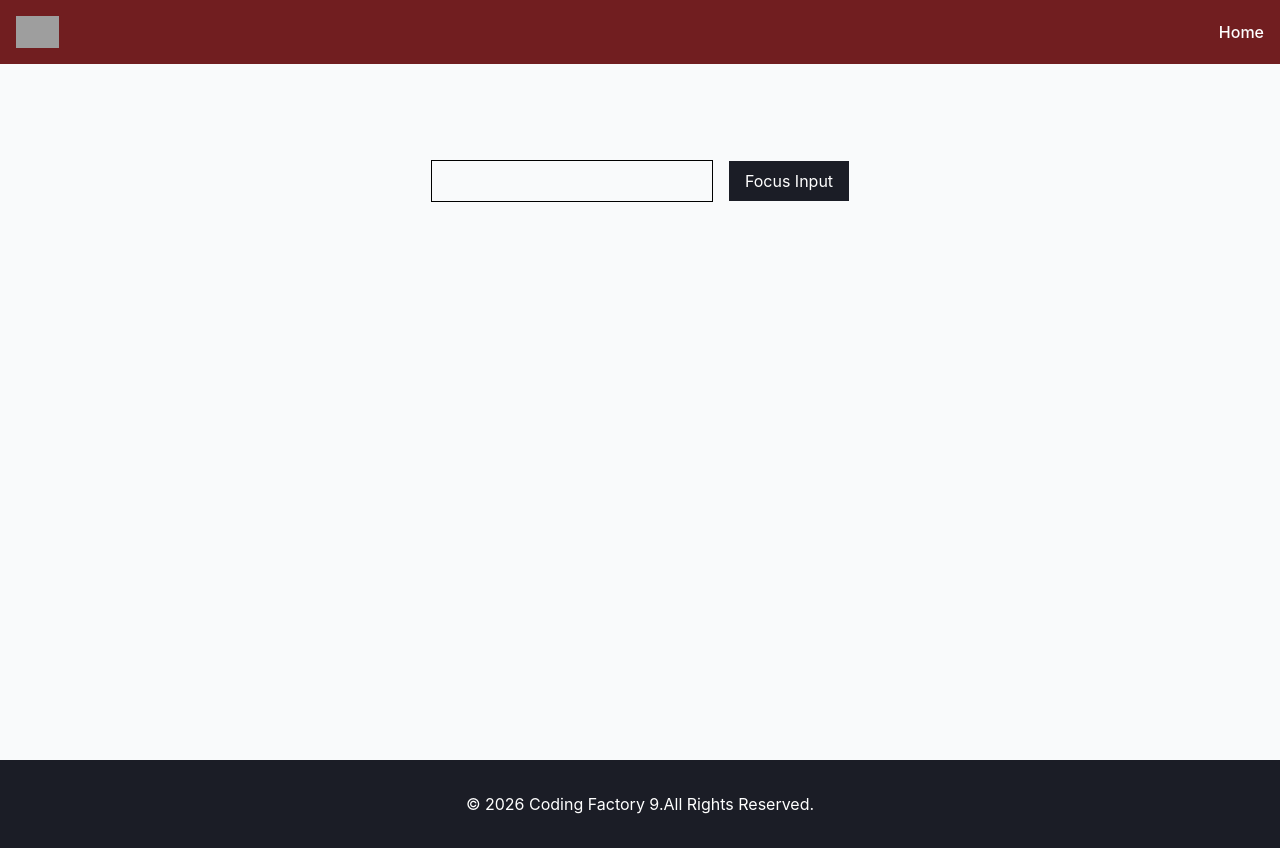
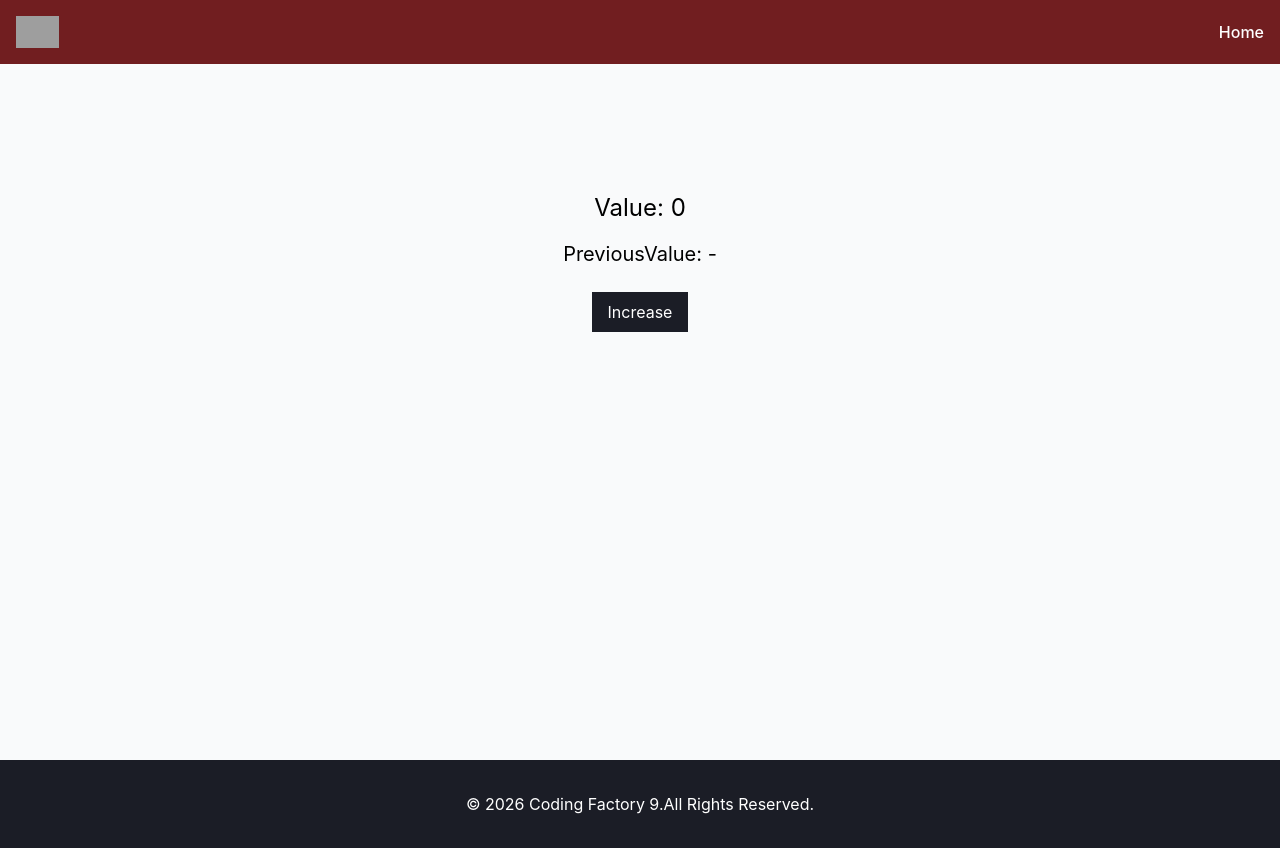
Before and after one commit to TimosPsy/cf9-react-app, a React (Vite) app: page / in a window 1280 px wide. Built offline with nearby package versions, Linux system fonts and the light colour scheme; grey boxes are pictures that could not be loaded.

Commit message:
feat: add PreviousValue component

```diff
--- a/src/App.tsx
+++ b/src/App.tsx
@@ -42,7 +42,8 @@
  //import AutoRedirect from "./components/LessonSix/AutoRedirect.tsx";
  //import AutoRedirectAdvanced from "./components/LessonSix/AutoRedirectAdvanced.tsx";
  //import WindowSize from "./components/LessonSix/WindowSize.tsx";
- import FocusInput from "./components/LessonSix/FocusInput.tsx";
+ //import FocusInput from "./components/LessonSix/FocusInput.tsx";
+ import PreviousValue from "./components/PreviousValue.tsx";
 
 
 
@@ -80,7 +81,8 @@
           {/*<AutoRedirect/>*/}
           {/*<AutoRedirectAdvanced/>*/}
           {/*<WindowSize/>*/}
-          <FocusInput/>
+          {/*<FocusInput/>*/}
+          <PreviousValue/>
       </Layout>
     </>
   )
--- /dev/null
+++ b/src/components/PreviousValue.tsx
@@ -0,0 +1,26 @@
+import CounterButton from "./LessonFour/CounterButton.tsx";
+import {useEffect, useRef, useState} from "react";
+
+const PreviousValue = () => {
+    const [count,setCount] = useState(0);
+    const prevCountRef = useRef<number | null>(null);
+
+    useEffect(() => {
+        prevCountRef.current = count;
+        console.log("prevCountRef", prevCountRef.current);
+    }, [count]);
+
+
+    return (
+        <>
+            <div></div><p></p>
+            <div className="text-center pt-12">
+                <h1 className="text-2xl mb-4">Value: {count}</h1>
+                <h2 className="text-xl mb-6">PreviousValue: { prevCountRef.current ?? "-"}</h2>
+                <CounterButton label="Increase"
+                               onClick={() => setCount((prev) => prev + 1)}/>
+            </div>
+        </>
+    )
+}
+export default PreviousValue;
```
